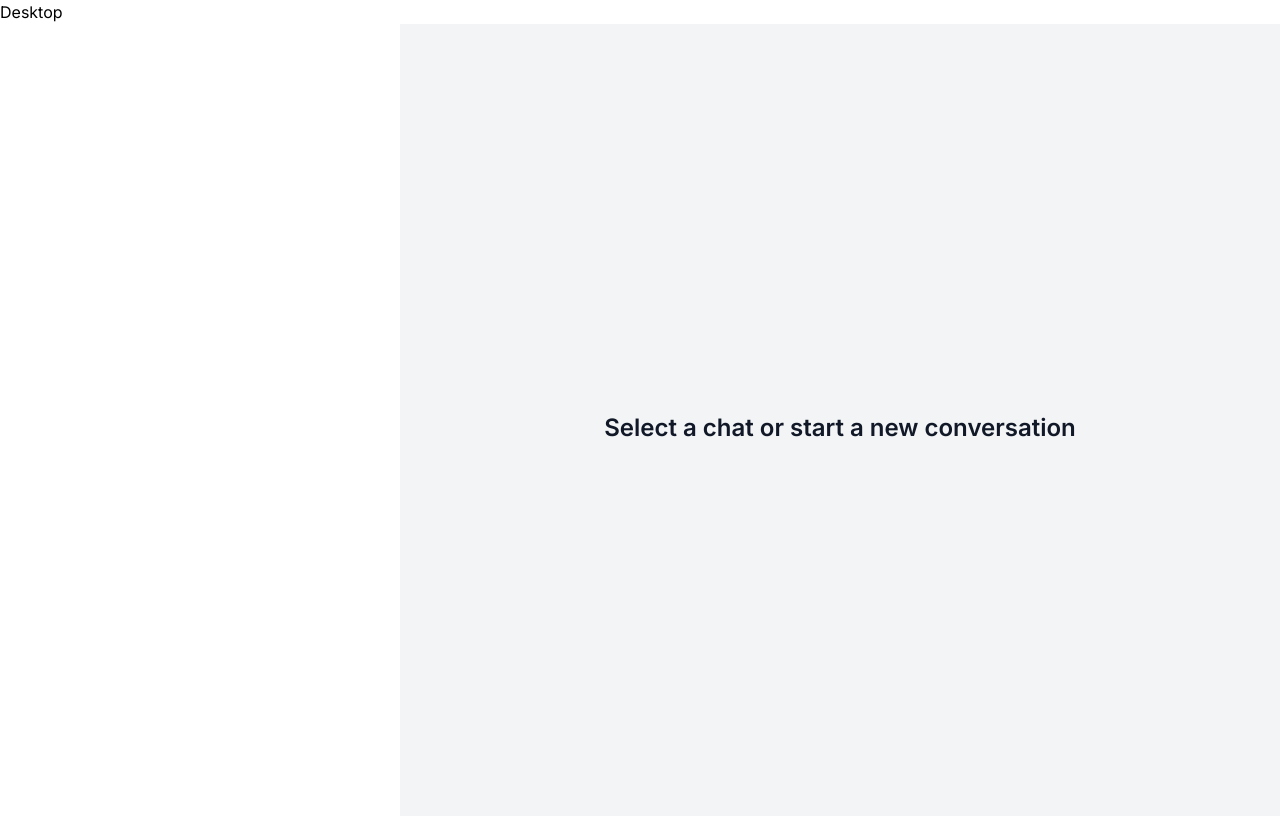
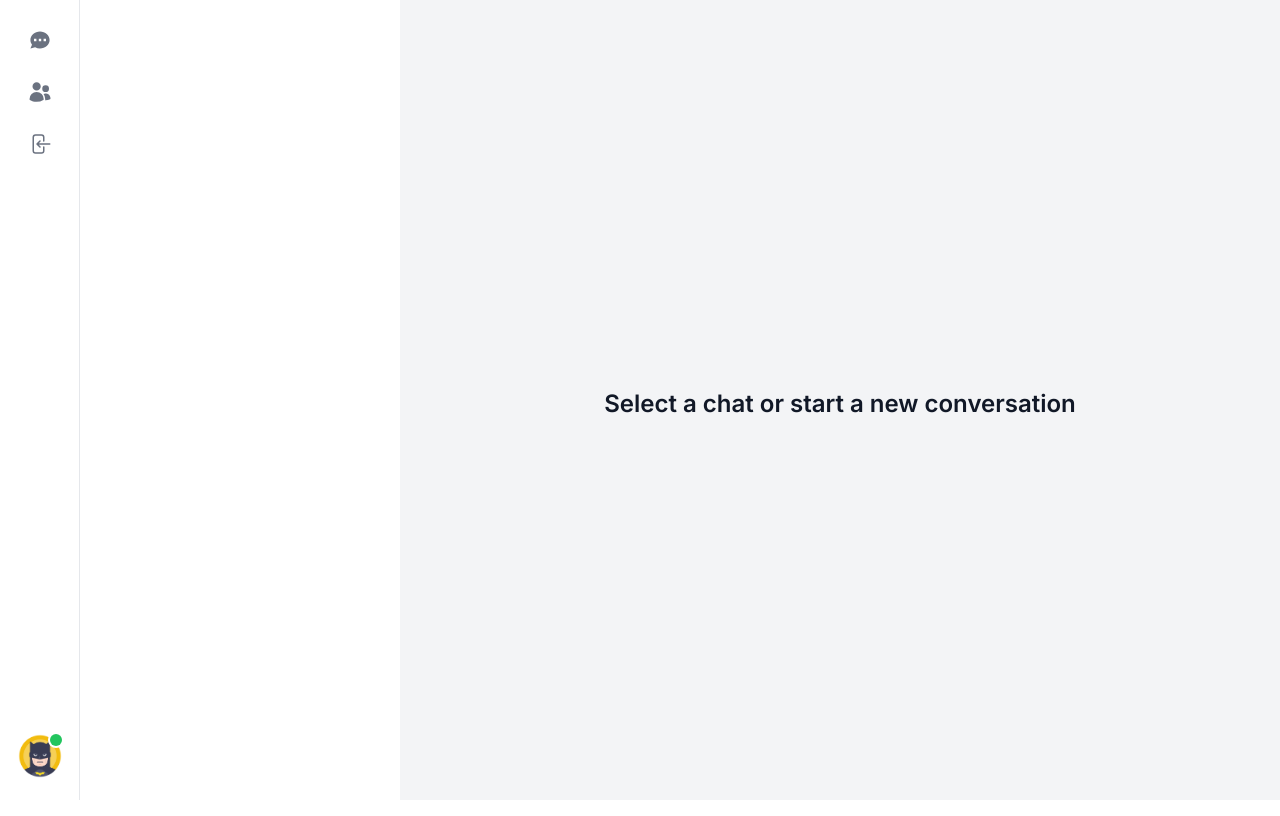
Before and after one commit to quannguyen1999/messenger-clone, a Next.js app: page /users in a window 1280 px wide. Shown: the top 816 px of the page. Built offline with nearby package versions, Linux system fonts and the light colour scheme; no server answers.

Commit message:
sidebar,navigation, avatar

```diff
--- a/app/(site)/components/AuthForm.tsx
+++ b/app/(site)/components/AuthForm.tsx
@@ -10,7 +10,7 @@
 import axios from 'axios';
 import toast from 'react-hot-toast';
 import { signIn, useSession } from 'next-auth/react';
-import { useRouter } from 'next/router';
+import { useRouter } from 'next/navigation';
 
 type variant = 'LOGIN' | 'REGISTER';
 const AuthForm = () => {
--- /dev/null
+++ b/app/actions/getCurrentUser.tsx
@@ -0,0 +1,25 @@
+import prisma from '@/app/libs/prismadb';
+
+import getSession from './getSession';
+
+const getCurrentUser = async () => {
+    try{
+        const session = await getSession();
+        if(!session?.user?.email){
+            return null;
+        }
+        const currentUser = await prisma.user.findUnique({
+            where: {
+                email: session.user.email as string
+            }
+        })
+        if(!currentUser){
+            return null;
+        }
+        return currentUser;
+
+    }catch(error: any){
+        return null;
+    }
+}
+export default getCurrentUser;
--- /dev/null
+++ b/app/actions/getSession.tsx
@@ -0,0 +1,6 @@
+import { getServerSession } from "next-auth";
+import { authOptions } from "../api/auth/[...nextauth]/route";
+
+export default async function getSession(){
+    return await getServerSession(authOptions);
+}
--- /dev/null
+++ b/app/components/Avatar.tsx
@@ -0,0 +1,46 @@
+import { User } from "@prisma/client";
+import Image from "next/image";
+
+interface AvatarProps {
+    user?: User;
+}
+const Avatar: React.FC<AvatarProps> = ({
+    user
+}) => {
+    return (
+        <div className="relative">
+            <div className="
+                relative
+                inline-block
+                rounded-full
+                overflow-hidden
+                h-9
+                w-9
+                md:h-11
+                md:w-11
+            ">
+                <Image
+                    alt="Avatar"
+                    src={user?.image || '/images/avatar.png'}
+                    fill
+                />
+            </div>
+            <span className="
+                absolute
+                block
+                rounded-full
+                bg-green-500
+                ring-2
+                ring-white
+                top-0
+                right-0
+                h-2
+                w-2
+                md:h-3
+                md:w-3
+            "></span>
+        </div>
+    )
+}
+
+export default Avatar;
--- /dev/null
+++ b/app/components/sidebar/DesktopItem.tsx
@@ -0,0 +1,52 @@
+'use client'
+import clsx from "clsx";
+import Link from "next/link";
+interface DesktopItemProps {
+    label: string;
+    icon: any;
+    href: string;
+    onClick?: () => void;
+    active?: boolean;
+}
+const DesktopItem: React.FC<DesktopItemProps> = ({
+    label,
+    icon: Icon,
+    href,
+    onClick,
+    active
+}) => {
+    const handlerClick = () => {
+        if(onClick){
+            return onClick();
+        }
+    };
+    return (
+        <li onClick={handlerClick}>
+            <Link
+                href={href}
+                className={clsx(`
+                    group
+                    flex
+                    gap-x-3
+
+                    rounded-md
+                    p-3
+                    text-sm
+                    leading-6
+                    font-semibold
+                    text-gray-500
+                    hover:text-black
+                    hover:bg-gray-100
+                `,
+                active && 'bg-gray-100 text-black'
+
+                )}
+            >
+                <Icon className="h-6 w-6 shrink-0"/>
+                <span className="sr-only">{label}</span>
+            </Link>
+        </li>
+    )
+}
+
+export default DesktopItem;
--- a/app/components/sidebar/DesktopSidebar.tsx
+++ b/app/components/sidebar/DesktopSidebar.tsx
@@ -1,6 +1,88 @@
-const DesktopSidebar = () => {
+'use client';
+
+import useRoutes from "@/app/hooks/useRoutes";
+import {useState} from 'react';
+import DesktopItem from "./DesktopItem";
+import { User } from "@prisma/client";
+import Avatar from "../Avatar";
+interface DesktopSidebarProps {
+    currentUser: User
+}
+const DesktopSidebar: React.FC<DesktopSidebarProps> = ({
+    currentUser
+}) => {
+    const routes = useRoutes();
+    const [isOpen, setIsOpen] = useState(false);
+    console.log({currentUser})
     return (
-        <div>Desktop</div>
+        <div className="hidden
+            lg:fixed
+            lg:inset-y-0
+            lg:left-0
+            lg:z-40
+            lg:w-20
+            xl:px-6
+            lg:overflow-y-auto
+            lg:bg-white
+            lg:border-r-[1px]
+            lg:pb-4
+            lg:flex
+            lg:flex-col
+            justify-between
+        ">
+            <nav
+                className="
+                    mt-4
+                    flex
+                    flex-col
+                    justify-between
+                "
+                >
+                    <ul role="list"
+                        className="
+                            flex
+                            flex-col
+                            items-center
+                            space-y-1"
+                    >
+                        {
+                            routes.map((item) => (
+                                <DesktopItem
+                                    key={item.label}
+                                    href={item.href}
+                                    label={item.label}
+                                    icon={item.icon}
+                                    active={item.active}
+                                    onClick={item.onClick}
+                                />
+                            ))
+                        }
+                    </ul>
+
+            </nav>
+
+            <nav
+                className="
+                    mt-4
+                    flex
+                    flex-col
+                    justify-between
+                    items-center
+
+                "
+            >
+                <div onClick={() => setIsOpen(true)}
+                    className="
+                        cursor-pointer
+                        hover:opacity-75
+                        transition
+                    "
+                >
+                    <Avatar user={currentUser} />
+                </div>
+
+            </nav>
+        </div>
     )
 }
 
--- /dev/null
+++ b/app/components/sidebar/MobileFooter.tsx
@@ -0,0 +1,45 @@
+'use client'
+
+import useConversation from "@/app/hooks/useConversation";
+import useRoutes from "@/app/hooks/useRoutes";
+import MobileItem from "./MobileItem";
+
+const MobileFooter = () => {
+    const routes = useRoutes();
+    const {isOpen} = useConversation();
+    if(isOpen){
+        return null;
+    }
+    return (
+        <div
+            className="
+                fixed
+                justify-between
+                w-full
+                bottom-0
+                z-40
+                flex
+                items-center
+                bg-white
+                border-t-[1px]
+                lg:hidden
+            "
+        >
+            {
+                routes.map((route) => (
+                    <MobileItem
+                        key={route.href}
+                        href={route.href}
+                        active={route.active}
+                        icon={route.icon}
+                        onClick={route.onClick}
+                    />
+
+                ))
+            }
+
+        </div>
+    )
+}
+
+export default MobileFooter;
--- /dev/null
+++ b/app/components/sidebar/MobileItem.tsx
@@ -0,0 +1,51 @@
+'use client'
+import Link from "next/link";
+import clsx from "clsx";
+
+interface MobileItemProps {
+    href: string;
+    icon: any;
+    active?: boolean;
+    onClick?: () => void;
+}
+
+const MobileItem: React.FC<MobileItemProps> = ({
+    href,
+    icon: Icon,
+    active,
+    onClick
+}) => {
+    const handleClick = () => {
+        if(onClick){
+            return onClick();
+        }
+    }
+    return (
+        <Link
+            onClick={onClick}
+            href={href}
+            className={
+                clsx(`
+                    group
+                    flex
+                    gap-x-3
+                    text-sm
+                    leading-6
+                    font-semibold
+                    w-full
+                    justify-center
+                    p-4
+                    text-gray-500
+                    hover:text-black
+                    hover:bg-gray-100
+                `,
+                active && 'bg-gray-100 text-black'
+                )
+            }
+        >
+                <Icon className="h-6 w-6" />
+        </Link>
+    )
+}
+
+export default MobileItem;
--- a/app/components/sidebar/Sidebar.tsx
+++ b/app/components/sidebar/Sidebar.tsx
@@ -1,11 +1,16 @@
+import getCurrentUser from "@/app/actions/getCurrentUser";
 import DesktopSidebar from "./DesktopSidebar";
+import MobileFooter from "./MobileFooter";
 
 async function Sidebar({children}: {
     children: React.ReactNode;
 }) {
+    const currentUser = await getCurrentUser();
+    console.log(currentUser)
     return (
         <div className="h-full">
-            <DesktopSidebar />
+            <DesktopSidebar currentUser={currentUser!}/>
+            <MobileFooter />
             <main className="lg:pl-20 h-full">
                 {children}
             </main>
--- a/app/hooks/useRoutes.tsx
+++ b/app/hooks/useRoutes.tsx
@@ -0,0 +1,39 @@
+import {useMemo} from 'react';
+
+import { usePathname } from 'next/navigation';
+
+import { HiChat } from 'react-icons/hi';
+
+import { HiArrowLeftOnRectangle, HiUsers } from 'react-icons/hi2';
+import { signOut } from 'next-auth/react';
+import useConversation from './useConversation';
+
+const useRoutes = () => {
+    const pathName = usePathname();
+    const {conversationId} = useConversation();
+
+    const routes = useMemo(() => [
+        {
+            label: 'Chat',
+            href: '/conversations',
+            icon: HiChat,
+            active: pathName === 'conversations' || !!conversationId
+        },
+        {
+            label: 'Users',
+            href: '/users',
+            icon: HiUsers,
+            active: pathName === 'users'
+        },
+        {
+            label: 'Logout',
+            href: '#',
+            onClick: () => signOut(),
+            icon: HiArrowLeftOnRectangle
+        }
+    ], [pathName, conversationId]);
+
+    return routes;
+}
+
+export default useRoutes;
--- a/next.config.mjs
+++ b/next.config.mjs
@@ -1,4 +1,17 @@
 /** @type {import('next').NextConfig} */
-const nextConfig = {};
+const nextConfig = {
+    experimental: {
+        swcPlugins: [
+            ["next-superjson-plugin", {}]
+        ]
+    },
+    images: {
+        domains: [
+            "res.cloudinary.com",
+            "avatars.githubusercontent.com",
+            "lh3.googleusercontent.com"
+        ]
+    }
+};
 
 export default nextConfig;
--- a/package.json
+++ b/package.json
@@ -17,6 +17,7 @@
     "clsx": "^2.1.1",
     "next": "14.2.3",
     "next-auth": "^4.24.7",
+    "next-superjson-plugin": "^0.6.3",
     "react": "^18",
     "react-dom": "^18",
     "react-hook-form": "^7.51.5",
```
Also changed, not shown: public/images/avatar.png (added), 1 other file (tests, documents, lock files or other folders).
